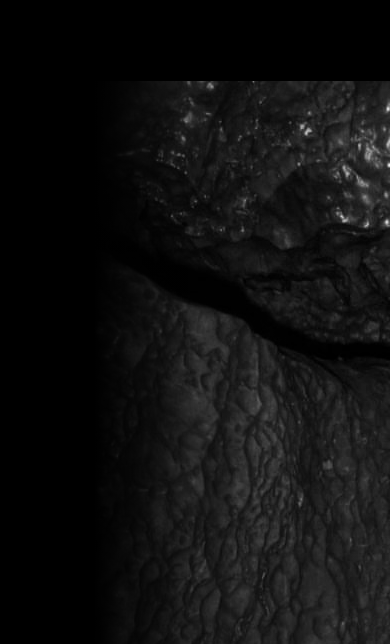
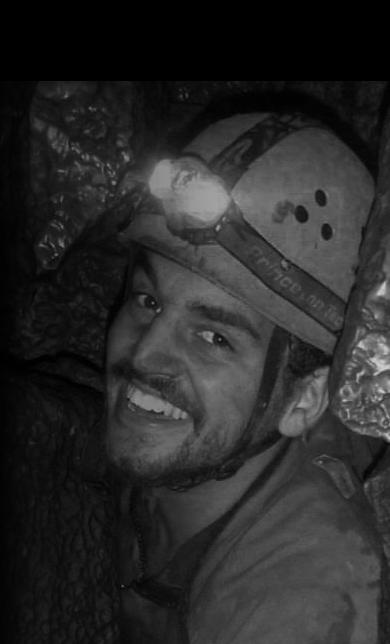
Before and after one commit to ZachTippit/portfolio, a website: page src/html/about.html in a window 390 px wide. Shown: the part 213-857 px from the top of the page. Drawn offline with Linux system fonts and the light colour scheme; a web font is replaced by a local one.

Commit message:
Fixed About Image

```diff
--- a/src/css/index.css
+++ b/src/css/index.css
@@ -430,11 +430,15 @@ p {
 	0% {opacity: 0;transform: scale(1.1);}
 	100% {opacity: 1;transform: scale(1);}
 }
-		@media screen and (max-width:480px) {
-			.bg-photo {
-				left: -8%;
-			}
-		}
+
+@media screen and (max-width:480px) {
+    .about-photo {
+        background-image: linear-gradient(90deg, rgba(0,0,0,1) 0%, rgba(0,0,0,0.5) 10%, rgba(0,0,0,0) 100%), url(../img/about-1.png);
+        width: 120%;
+        height: 100vh;
+        margin-left: -10%;
+    }
+}
 
 /* ====== Contact ====== */
 
```
Also changed, not shown: src/img/about-1.png (added).
